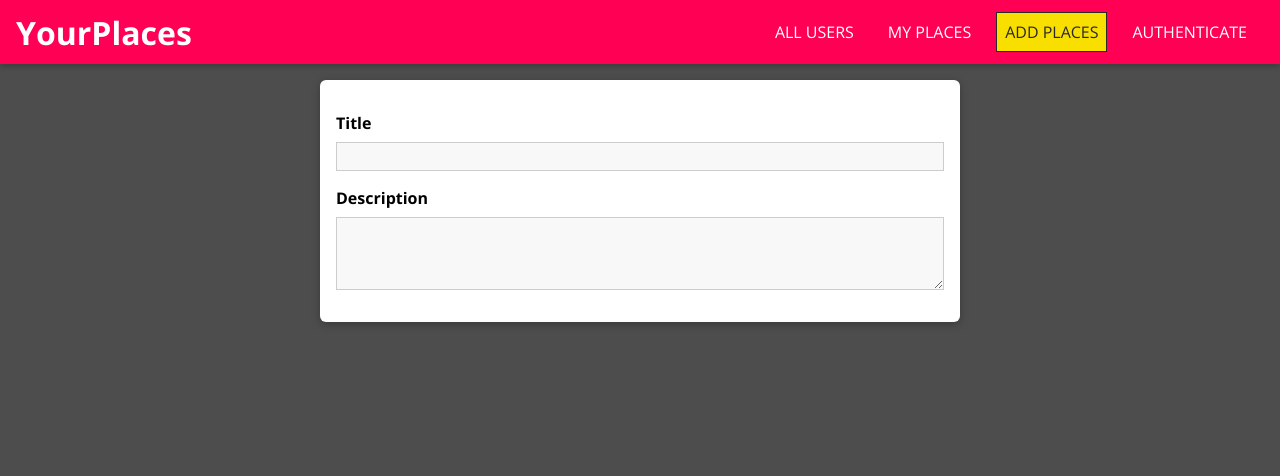
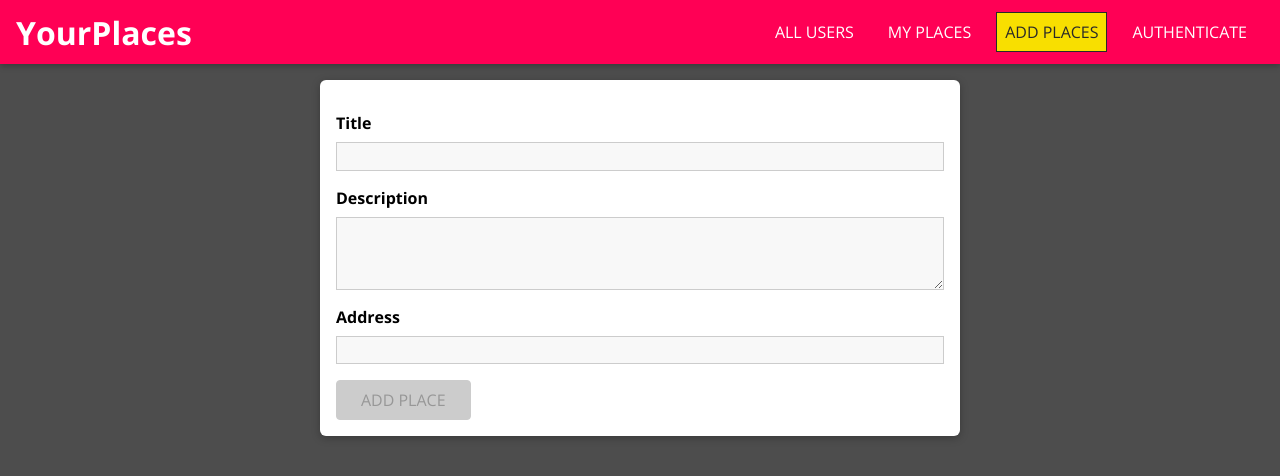
Before and after one commit to Maceina/EasySell, a React (Create React App) app in the folder frontend/: page /places/new in a window 1280 px wide. Shown: the top 476 px of the page. Built offline with nearby package versions, Linux system fonts and the light colour scheme.

Commit message:
title, description and address validation form

```diff
--- a/frontend/src/places/components/PlaceItem.js
+++ b/frontend/src/places/components/PlaceItem.js
@@ -1,4 +1,4 @@
-import React, { useState } from "react";
+import React from "react";
 
 import "./PlaceItem.css";
 import Card from "../../shared/components/UIElements/Card";
--- a/frontend/src/places/pages/NewPlace.js
+++ b/frontend/src/places/pages/NewPlace.js
@@ -1,18 +1,69 @@
-import React, { useCallback } from "react";
+import React, { useCallback, useReducer } from "react";
 import {
   VALIDATOR_REQUIRE,
   VALIDATOR_MINLENGTH
 } from "../../shared/util/validators";
 
+import Button from "../../shared/components/FormElements/Button";
+
 import "./NewPlace.css";
 import Input from "../../shared/components/FormElements/Input";
 
+const formReducer = (state, action) => {
+  switch (action.type) {
+    case "INPUT_CHANGE":
+      let formIsValid = true;
+      for (const inputId in state.inputs) {
+        if (inputId === action.inputId) {
+          formIsValid = formIsValid && action.isValid;
+        } else {
+          formIsValid = formIsValid && state.inputs[inputId].isValid;
+        }
+      }
+      return {
+        ...state,
+        inputs: {
+          ...state.inputs,
+          [action.inputId]: { value: action.value, isValid: action.isValid }
+        },
+        isValid: formIsValid
+      };
+    default:
+      return state;
+  }
+};
+
 const NewPlace = () => {
-  const titleInputHandler = useCallback((id, value, isValid) => {}, []);
-  const descriptionInputHandler = useCallback((id, value, isValid) => {}, []);
+  const [formState, dispatch] = useReducer(formReducer, {
+    inputs: {
+      title: {
+        value: "",
+        isValid: false
+      },
+      description: {
+        value: "",
+        isValid: false
+      }
+    },
+    isValid: false
+  });
+
+  const inputHandler = useCallback((id, value, isValid) => {
+    dispatch({
+      type: "INPUT_CHANGE",
+      value: value,
+      isValid: isValid,
+      inputId: id
+    });
+  }, []);
+
+  const placeSubmitHandler = event => {
+      event.preventDefault();
+      console.log(formState.inputs); // send this to the backend!
+  };
 
   return (
-    <form className="place-form">
+    <form className="place-form" onSubmit={placeSubmitHandler}>
       <Input
         id="title"
         element="input"
@@ -20,7 +71,7 @@
         label="Title"
         validators={[VALIDATOR_REQUIRE()]}
         errorText="Please enter a valid title."
-        onInput={titleInputHandler}
+        onInput={inputHandler}
       />
       <Input
         id="description"
@@ -28,8 +79,19 @@
         label="Description"
         validators={[VALIDATOR_MINLENGTH(5)]}
         errorText="Please enter a valid descripton, (at least 5 characters)."
-        onInput={descriptionInputHandler}
+        onInput={inputHandler}
       />
+      <Input
+        id="address"
+        element="input"
+        label="Address"
+        validators={[VALIDATOR_REQUIRE()]}
+        errorText="Please enter a valid address."
+        onInput={inputHandler}
+      />
+      <Button type="submit" disabled={!formState.isValid}>
+        ADD PLACE
+      </Button>
     </form>
   );
 };
```
